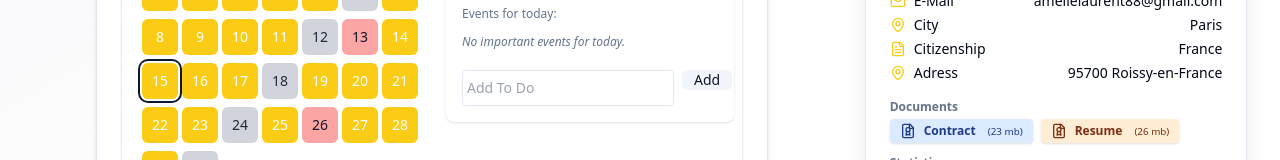
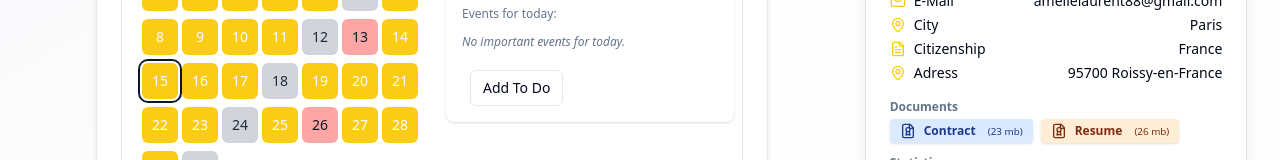
Before and after one commit to Sparshga/studydeck-revision-hub, a React (Vite) app: page /dashboard in a window 1280 px wide. Shown: the part 383-543 px from the top of the page. Built offline with nearby package versions, Linux system fonts and the light colour scheme.

Commit message:
Refactor: Simplify "Add To Do" options
Remove the separate "Add multiple tasks" button, and keep only the "Add To Do" button.

```diff
--- a/src/components/AddMultipleTasksModal.tsx
+++ b/src/components/AddMultipleTasksModal.tsx
@@ -6,9 +6,10 @@ import { Textarea } from "@/components/ui/textarea";
 
 interface AddMultipleTasksModalProps {
   onAddTasks: (tasks: string[]) => void;
+  buttonLabel?: string;
 }
 
-export default function AddMultipleTasksModal({ onAddTasks }: AddMultipleTasksModalProps) {
+export default function AddMultipleTasksModal({ onAddTasks, buttonLabel = "Add multiple tasks" }: AddMultipleTasksModalProps) {
   const [open, setOpen] = useState(false);
   const [input, setInput] = useState("");
 
@@ -25,7 +26,9 @@ export default function AddMultipleTasksModal({ onAddTasks }: AddMultipleTasksMo
   return (
     <Dialog open={open} onOpenChange={setOpen}>
       <DialogTrigger asChild>
-        <Button variant="outline" size="sm" type="button" className="ml-2">Add multiple tasks</Button>
+        <Button variant="outline" size="sm" type="button" className="ml-2">
+          {buttonLabel}
+        </Button>
       </DialogTrigger>
       <DialogContent>
         <DialogHeader>
@@ -34,7 +37,7 @@ export default function AddMultipleTasksModal({ onAddTasks }: AddMultipleTasksMo
         <Textarea
           className="w-full"
           rows={6}
-          placeholder="Task 1&#10;Task 2&#10;Task 3"
+          placeholder={"Task 1\nTask 2\nTask 3"}
           value={input}
           onChange={e => setInput(e.target.value)}
         />
--- a/src/components/TodayInfoBox.tsx
+++ b/src/components/TodayInfoBox.tsx
@@ -40,8 +40,9 @@ export default function TodayInfoBox({
   onRemoveEvent,
   onAddTasks,
 }: TodayInfoBoxProps) {
-  const [input, setInput] = useState("");
-  const inputRef = useRef<HTMLInputElement>(null);
+  // Remove input and inputRef, no longer needed for single line add
+  // const [input, setInput] = useState("");
+  // const inputRef = useRef<HTMLInputElement>(null);
 
   return (
     <div className="bg-card shadow rounded-lg p-4 flex flex-col min-w-[260px] gap-2">
@@ -115,40 +116,14 @@ export default function TodayInfoBox({
         )}
       </ul>
 
-      {/* Actions (Add/Remove/Multiple) */}
+      {/* Only show the 'AddMultipleTasksModal' as "Add To Do" button */}
       {isSelected && (
         <div className="flex flex-col gap-2 mt-3">
           <div className="flex gap-2">
-            <input
-              ref={inputRef}
-              value={input}
-              onChange={e => setInput(e.target.value)}
-              className="flex-1 border rounded p-1 text-sm"
-              placeholder="Add To Do"
-              onKeyDown={e => {
-                if (e.key === "Enter" && input.trim()) {
-                  onAddEvent(input.trim());
-                  setInput("");
-                  setTimeout(() => inputRef.current?.focus(), 1);
-                }
-              }}
-            />
-            <Button
-              type="button"
-              variant="secondary"
-              onClick={() => {
-                if (input.trim()) {
-                  onAddEvent(input.trim());
-                  setInput("");
-                  setTimeout(() => inputRef.current?.focus(), 1);
-                }
-              }}
-              size="sm"
-              className="px-3 h-full"
-            >
-              Add
-            </Button>
-            <AddMultipleTasksModal onAddTasks={onAddTasks} />
+            <AddMultipleTasksModal
+              onAddTasks={onAddTasks}
+              buttonLabel="Add To Do"
+              />
           </div>
         </div>
       )}
```
